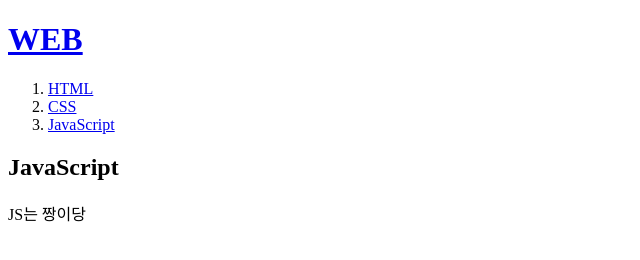
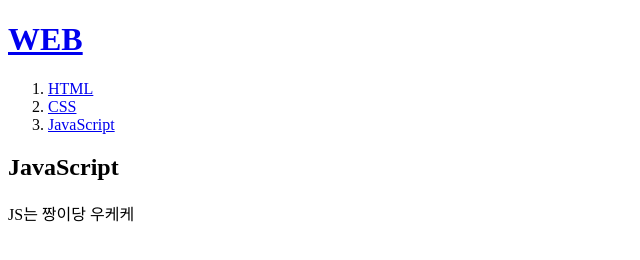
Before and after one commit to shines1003/web, a plain HTML site: page 3.html in a window 1280 px wide. Shown: the full height of the page, 0-640 px from the left. Drawn offline with Linux system fonts and the light colour scheme.

Commit message:
우케케

```diff
--- a/3.html
+++ b/3.html
@@ -13,6 +13,6 @@
     <li><a href="3.html">JavaScript</a></li>
   </ol>
   <h2>JavaScript</h2>
-  <p>JS는 짱이당</p>
+  <p>JS는 짱이당 우케케</p>
 </body>
 </html>
```
